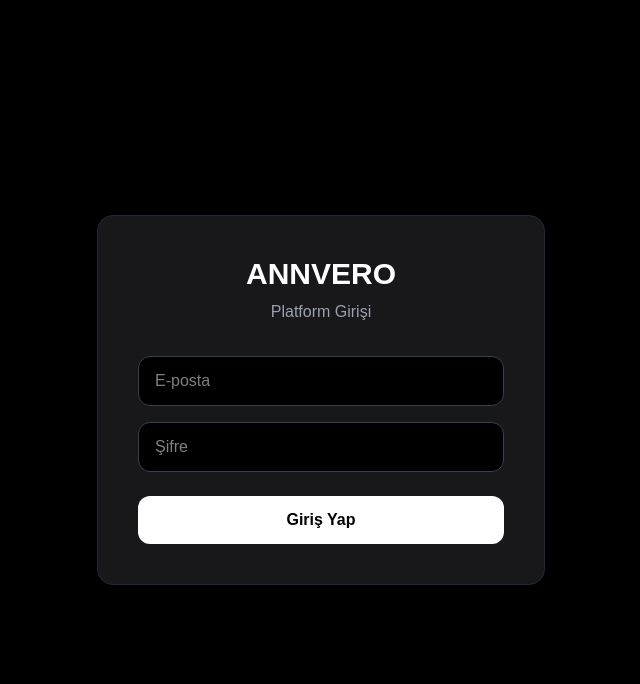
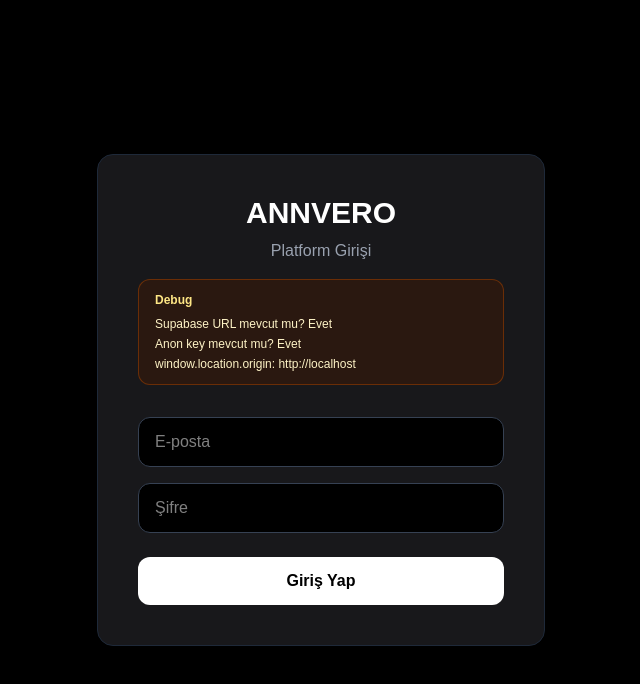
Before and after one commit to yusufozlu-hue/annvero-app, a Next.js app: page /login in a window 1280 px wide. Shown: the top 684 px of the page, without its empty margins (319-959 px from the left). Built offline with nearby package versions, Linux system fonts and the light colour scheme; no server answers.

Commit message:
Add login debug panel

```diff
--- a/app/login/page.tsx
+++ b/app/login/page.tsx
@@ -10,10 +10,40 @@
 } from "@/src/lib/supabaseClient";
 
 const CONFIG_MISSING_MESSAGE = "Supabase bağlantı bilgileri eksik";
+const CONFIG_MISSING_PRODUCTION_MESSAGE =
+  "Supabase bağlantı bilgileri production ortamında eksik.";
 
-function logLoginError(message: string, supabaseUrl: string) {
-  console.log("[login] Supabase auth error:", message);
-  console.log("[login] supabaseUrl:", supabaseUrl);
+function getConfigMissingMessage() {
+  if (process.env.NODE_ENV === "production") {
+    return CONFIG_MISSING_PRODUCTION_MESSAGE;
+  }
+
+  return CONFIG_MISSING_MESSAGE;
+}
+
+function logLoginError(error: unknown) {
+  console.error("LOGIN ERROR:", error);
+}
+
+function LoginDebugPanel({
+  hasSupabaseUrl,
+  hasAnonKey,
+  pageOrigin,
+}: {
+  hasSupabaseUrl: boolean;
+  hasAnonKey: boolean;
+  pageOrigin: string;
+}) {
+  return (
+    <div className="mt-4 rounded-xl border border-amber-800/60 bg-amber-950/40 px-4 py-3 text-xs text-amber-100">
+      <p className="font-semibold text-amber-200">Debug</p>
+      <ul className="mt-2 space-y-1">
+        <li>Supabase URL mevcut mu? {hasSupabaseUrl ? "Evet" : "Hayır"}</li>
+        <li>Anon key mevcut mu? {hasAnonKey ? "Evet" : "Hayır"}</li>
+        <li>window.location.origin: {pageOrigin || "-"}</li>
+      </ul>
+    </div>
+  );
 }
 
 function LoginForm() {
@@ -25,13 +55,33 @@
   const [isLoading, setIsLoading] = useState(false);
   const [isCheckingSession, setIsCheckingSession] = useState(true);
   const [isConfigMissing, setIsConfigMissing] = useState(false);
+  const [pageOrigin, setPageOrigin] = useState("");
+
+  const showDebug =
+    process.env.NODE_ENV === "development" ||
+    searchParams.get("debug") === "1";
+  const hasSupabaseUrl = Boolean(
+    (process.env.NEXT_PUBLIC_SUPABASE_URL || "").trim()
+  );
+  const hasAnonKey = Boolean(
+    (process.env.NEXT_PUBLIC_SUPABASE_ANON_KEY || "").trim()
+  );
+
+  useEffect(() => {
+    console.log("SUPABASE URL:", process.env.NEXT_PUBLIC_SUPABASE_URL);
+    console.log(
+      "SUPABASE KEY EXISTS:",
+      !!process.env.NEXT_PUBLIC_SUPABASE_ANON_KEY
+    );
+    setPageOrigin(window.location.origin);
+  }, []);
 
   useEffect(() => {
     const config = getSupabaseConfig();
 
     if (!config) {
       setIsConfigMissing(true);
-      setError(CONFIG_MISSING_MESSAGE);
+      setError(getConfigMissingMessage());
       setIsCheckingSession(false);
       return;
     }
@@ -39,7 +89,7 @@
     const supabase = getSupabaseClient();
     if (!supabase) {
       setIsConfigMissing(true);
-      setError(CONFIG_MISSING_MESSAGE);
+      setError(getConfigMissingMessage());
       setIsCheckingSession(false);
       return;
     }
@@ -49,7 +99,7 @@
         const { data, error: sessionError } = await supabase.auth.getSession();
 
         if (sessionError) {
-          logLoginError(sessionError.message, config.supabaseUrl);
+          logLoginError(sessionError);
           setError(sessionError.message);
           setIsCheckingSession(false);
           return;
@@ -66,7 +116,7 @@
           caughtError instanceof Error
             ? caughtError.message
             : "Oturum kontrol edilemedi.";
-        logLoginError(message, config.supabaseUrl);
+        logLoginError(caughtError);
         setError(message);
         setIsCheckingSession(false);
       }
@@ -82,7 +132,7 @@
 
     if (!config) {
       setIsConfigMissing(true);
-      setError(CONFIG_MISSING_MESSAGE);
+      setError(getConfigMissingMessage());
       setIsLoading(false);
       return;
     }
@@ -91,7 +141,7 @@
 
     if (!supabase) {
       setIsConfigMissing(true);
-      setError(CONFIG_MISSING_MESSAGE);
+      setError(getConfigMissingMessage());
       setIsLoading(false);
       return;
     }
@@ -103,7 +153,7 @@
       });
 
       if (signInError) {
-        logLoginError(signInError.message, config.supabaseUrl);
+        logLoginError(signInError);
         setError(signInError.message);
         setIsLoading(false);
         return;
@@ -114,7 +164,7 @@
     } catch (caughtError) {
       const message =
         caughtError instanceof Error ? caughtError.message : "Giriş başarısız.";
-      logLoginError(message, config.supabaseUrl);
+      logLoginError(caughtError);
       setError(message);
       setIsLoading(false);
     }
@@ -130,6 +180,14 @@
         <h1 className="text-center text-3xl font-bold">ANNVERO</h1>
 
         <p className="mt-2 text-center text-gray-400">Platform Girişi</p>
+
+        {showDebug ? (
+          <LoginDebugPanel
+            hasSupabaseUrl={hasSupabaseUrl}
+            hasAnonKey={hasAnonKey}
+            pageOrigin={pageOrigin}
+          />
+        ) : null}
 
         <form onSubmit={handleSubmit} className="mt-8 flex flex-col gap-4">
           <input
--- a/src/lib/supabaseClient.js
+++ b/src/lib/supabaseClient.js
@@ -4,23 +4,50 @@
 let browserClient = null;
 let serverClient = null;
 
+function normalizeSupabaseUrl(rawUrl) {
+  if (!rawUrl) return "";
+  return rawUrl.startsWith("http") ? rawUrl : `https://${rawUrl}`;
+}
+
+function isValidSupabaseUrl(supabaseUrl) {
+  try {
+    const parsed = new URL(supabaseUrl);
+    return parsed.protocol === "http:" || parsed.protocol === "https:";
+  } catch {
+    return false;
+  }
+}
+
+export function getSupabaseEnvDebugInfo() {
+  const rawUrl = (process.env.NEXT_PUBLIC_SUPABASE_URL || "").trim();
+  const anonKey = (process.env.NEXT_PUBLIC_SUPABASE_ANON_KEY || "").trim();
+  const supabaseUrl = normalizeSupabaseUrl(rawUrl);
+
+  return {
+    supabaseUrl,
+    hasAnonKey: Boolean(anonKey),
+  };
+}
+
 export function getSupabaseConfig() {
-  const rawUrl = process.env.NEXT_PUBLIC_SUPABASE_URL || "";
-  const anonKey = process.env.NEXT_PUBLIC_SUPABASE_ANON_KEY || "";
+  const rawUrl = (process.env.NEXT_PUBLIC_SUPABASE_URL || "").trim();
+  const anonKey = (process.env.NEXT_PUBLIC_SUPABASE_ANON_KEY || "").trim();
 
   if (!rawUrl || !anonKey) {
     return null;
   }
 
-  const supabaseUrl = rawUrl.startsWith("http") ? rawUrl : `https://${rawUrl}`;
+  const supabaseUrl = normalizeSupabaseUrl(rawUrl);
+
+  if (!isValidSupabaseUrl(supabaseUrl)) {
+    return null;
+  }
 
   return { supabaseUrl, anonKey, rawUrl };
 }
 
 export function isSupabaseConfigured() {
-  const rawUrl = process.env.NEXT_PUBLIC_SUPABASE_URL || "";
-  const anonKey = process.env.NEXT_PUBLIC_SUPABASE_ANON_KEY || "";
-  return Boolean(rawUrl && anonKey);
+  return getSupabaseConfig() !== null;
 }
 
 export function getSupabaseClient() {
```
